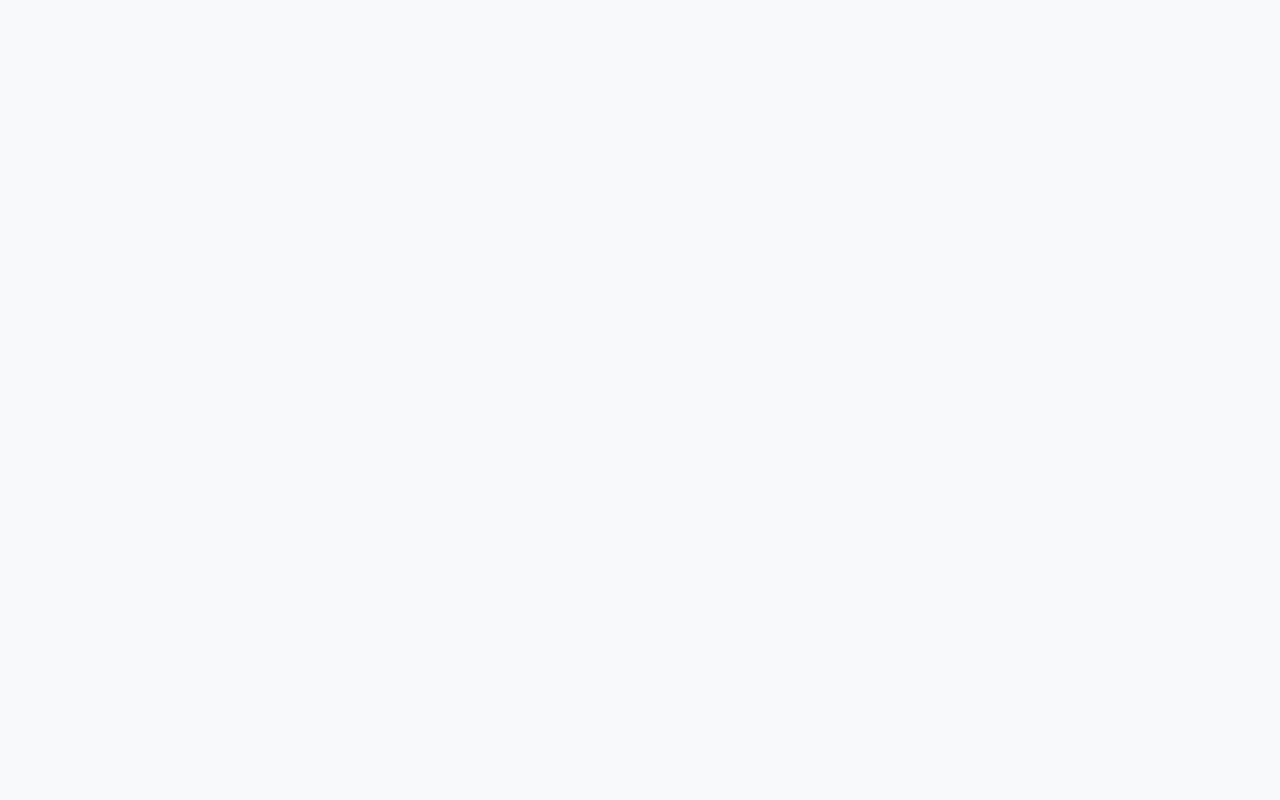
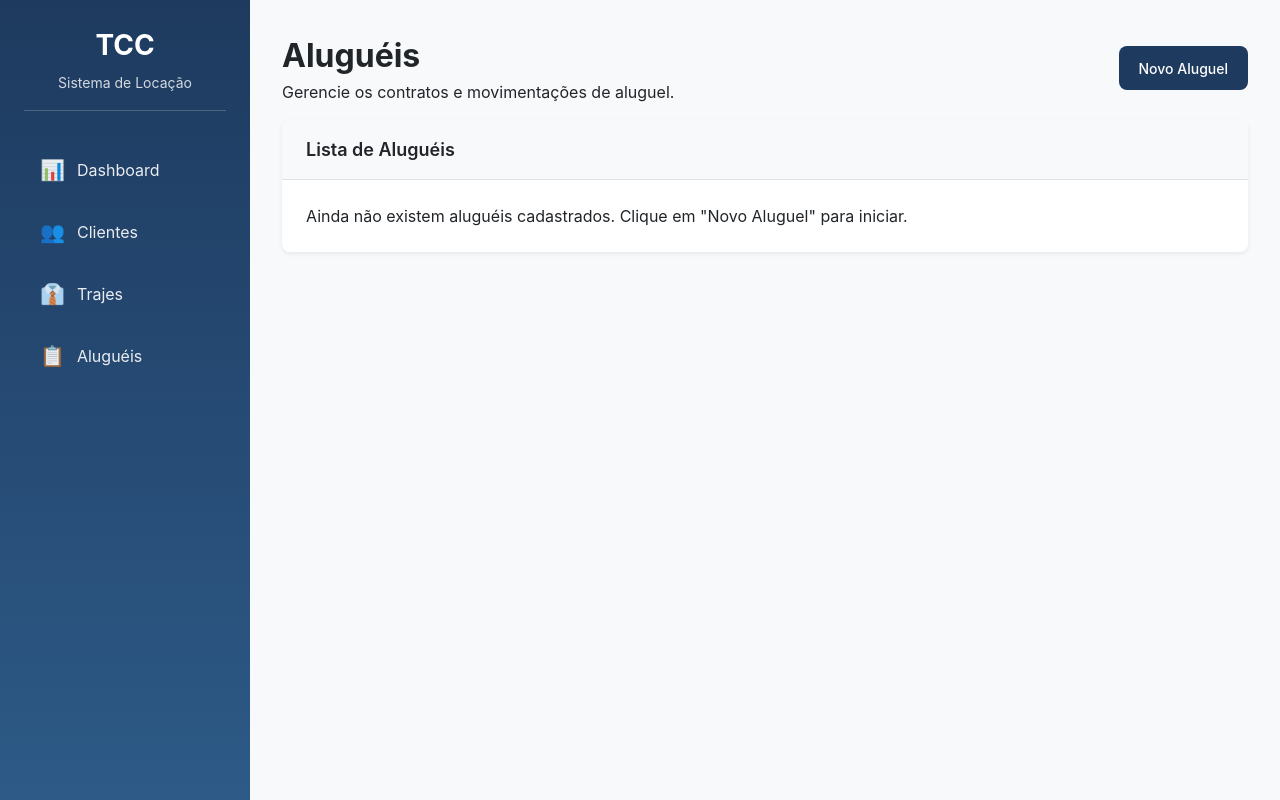
Before and after one commit to IWMVI/TCC-Frontend, a React (Vite) app: page /alugueis in a window 1280 px wide. Before the commit this address had no page. Built offline with nearby package versions, Linux system fonts and the light colour scheme.

Commit message:
feat(paginas): adiciona páginas de Trajes e Alugueis com estilos e rotas

```diff
--- a/src/App.tsx
+++ b/src/App.tsx
@@ -4,6 +4,8 @@ import {Dashboard} from './interfaces-graficas/paginas/dashboard/Dashboard';
 import {ListarClientes} from './interfaces-graficas/paginas/clientes/listar/ListarClientes';
 import {CriarCliente} from './interfaces-graficas/paginas/clientes/criar/CriarCliente';
 import {EditarCliente} from './interfaces-graficas/paginas/clientes/editar/EditarCliente';
+import {Trajes} from './interfaces-graficas/paginas/trajes/Trajes';
+import {Alugueis} from './interfaces-graficas/paginas/alugueis/Alugueis';
 import {ProvedorClientes} from './interfaces-graficas/contextos';
 
 function App() {
@@ -16,6 +18,8 @@ function App() {
           <Route path="clientes" element={<ListarClientes />} />
           <Route path="clientes/novo" element={<CriarCliente />} />
           <Route path="clientes/:id/editar" element={<EditarCliente />} />
+          <Route path="trajes" element={<Trajes />} />
+          <Route path="alugueis" element={<Alugueis />} />
         </Route>
       </Routes>
     </ProvedorClientes>
--- /dev/null
+++ b/src/interfaces-graficas/paginas/alugueis/Alugueis.module.css
@@ -0,0 +1,3 @@
+.alugueis-page { display: flex; flex-direction: column; gap: 1rem; }
+.alugueis-page__header { display: flex; justify-content: space-between; align-items: center; }
+.alugueis-page__header h1 { margin: 0; }
--- /dev/null
+++ b/src/interfaces-graficas/paginas/alugueis/Alugueis.tsx
@@ -0,0 +1,23 @@
+import { Link } from 'react-router-dom';
+import { Card, Botao } from '../../componentes';
+import styles from './Alugueis.module.css';
+
+export function Alugueis() {
+  return (
+    <div className={styles['alugueis-page']}>
+      <header className={styles['alugueis-page__header']}>
+        <div>
+          <h1>Aluguéis</h1>
+          <p>Gerencie os contratos e movimentações de aluguel.</p>
+        </div>
+        <Link to="/alugueis/novo">
+          <Botao>Novo Aluguel</Botao>
+        </Link>
+      </header>
+
+      <Card titulo="Lista de Aluguéis">
+        <p>Ainda não existem aluguéis cadastrados. Clique em "Novo Aluguel" para iniciar.</p>
+      </Card>
+    </div>
+  );
+}
--- /dev/null
+++ b/src/interfaces-graficas/paginas/alugueis/index.ts
@@ -0,0 +1 @@
+export { Alugueis } from './Alugueis';
--- a/src/interfaces-graficas/paginas/index.ts
+++ b/src/interfaces-graficas/paginas/index.ts
@@ -1,2 +1,4 @@
 export { Dashboard } from './dashboard/Dashboard';
 export { ListarClientes, CriarCliente, EditarCliente } from './clientes';
+export { Trajes } from './trajes';
+export { Alugueis } from './alugueis';
--- /dev/null
+++ b/src/interfaces-graficas/paginas/trajes/Trajes.module.css
@@ -0,0 +1,3 @@
+.trajes-page { display: flex; flex-direction: column; gap: 1rem; }
+.trajes-page__header { display: flex; justify-content: space-between; align-items: center; }
+.trajes-page__header h1 { margin: 0; }
--- /dev/null
+++ b/src/interfaces-graficas/paginas/trajes/Trajes.tsx
@@ -0,0 +1,23 @@
+import { Link } from 'react-router-dom';
+import { Card, Botao } from '../../componentes';
+import styles from './Trajes.module.css';
+
+export function Trajes() {
+  return (
+    <div className={styles['trajes-page']}>
+      <header className={styles['trajes-page__header']}>
+        <div>
+          <h1>Trajes</h1>
+          <p>Gerencie o catálogo de trajes do sistema.</p>
+        </div>
+        <Link to="/trajes/novo">
+          <Botao>Novo Traje</Botao>
+        </Link>
+      </header>
+
+      <Card titulo="Lista de Trajes">
+        <p>Ainda não existem trajes cadastrados. Clique em "Novo Traje" para começar.</p>
+      </Card>
+    </div>
+  );
+}
--- /dev/null
+++ b/src/interfaces-graficas/paginas/trajes/index.ts
@@ -0,0 +1 @@
+export { Trajes } from './Trajes';
```
